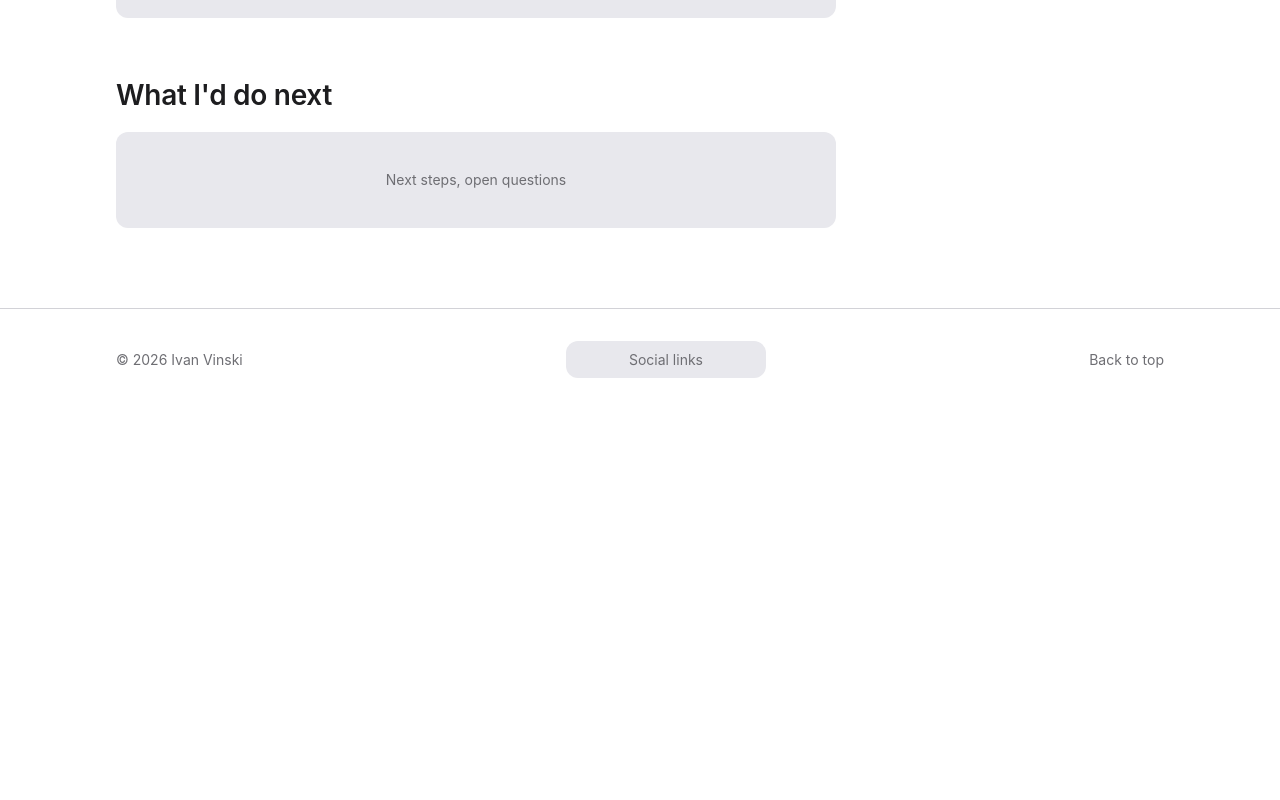
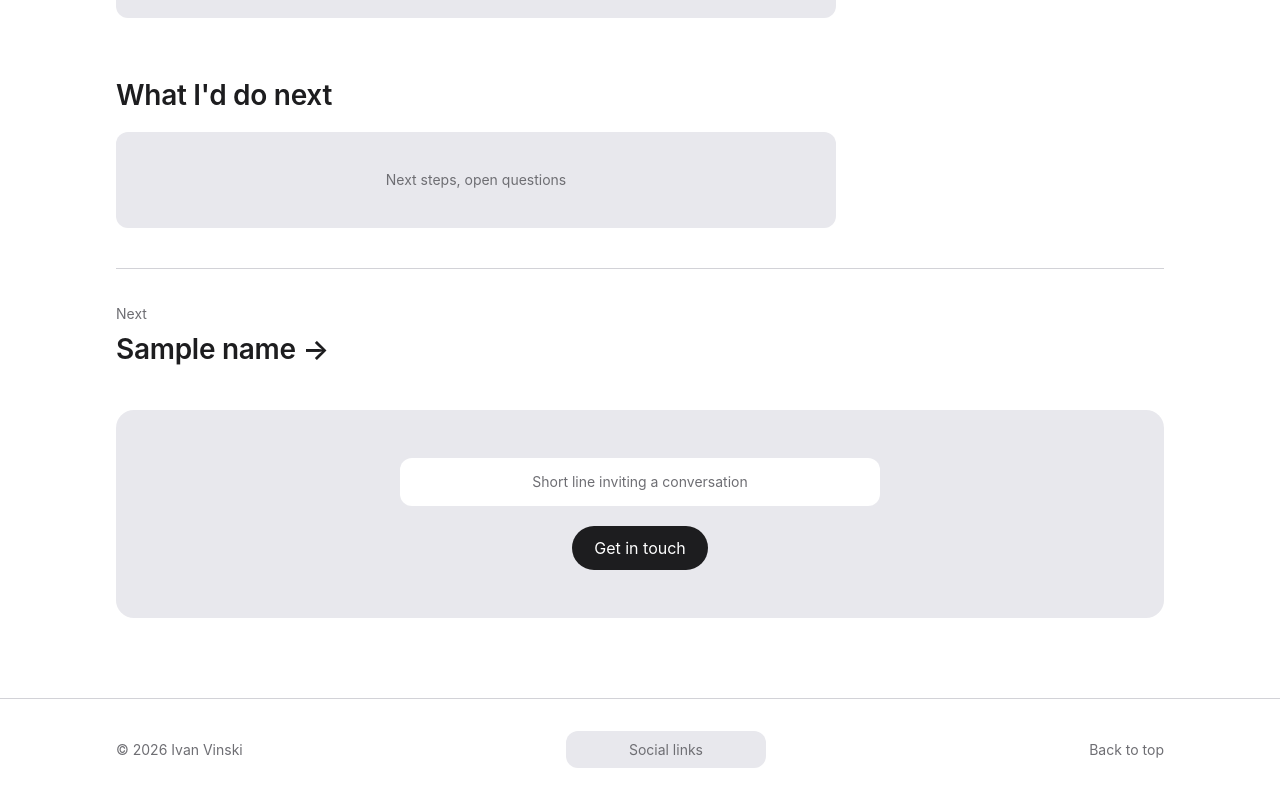
Before and after one commit to vindotski/website, a Next.js app: page /samples/template in a window 1280 px wide. Shown: the part 2191-2991 px from the top of the page. Before the commit the page ends 2601 px from the top, so only its background shows below. Built offline with nearby package versions, Linux system fonts and the light colour scheme.

Commit message:
feat(sample): wireframe detail call to action footer

```diff
--- a/app/samples/template/page.tsx
+++ b/app/samples/template/page.tsx
@@ -1,8 +1,10 @@
 import Placeholder from "../../_components/Placeholder";
+import ContactPrompt from "../../_components/detail/ContactPrompt";
 import { DetailBlock, DetailBody } from "../../_components/detail/DetailBody";
 import DetailIntro from "../../_components/detail/DetailIntro";
 import DetailPage from "../../_components/detail/DetailPage";
 import Facts from "../../_components/detail/Facts";
+import NextLink from "../../_components/detail/NextLink";
 import styles from "./page.module.css";
 
 const decisions = ["Decision 1", "Decision 2", "Decision 3"];
@@ -45,6 +47,10 @@ export default function SampleTemplate() {
           <Placeholder label="Next steps, open questions" height={96} />
         </DetailBlock>
       </DetailBody>
+
+      <NextLink href="/samples/template" name="Sample name" />
+
+      <ContactPrompt />
     </DetailPage>
   );
 }
```
